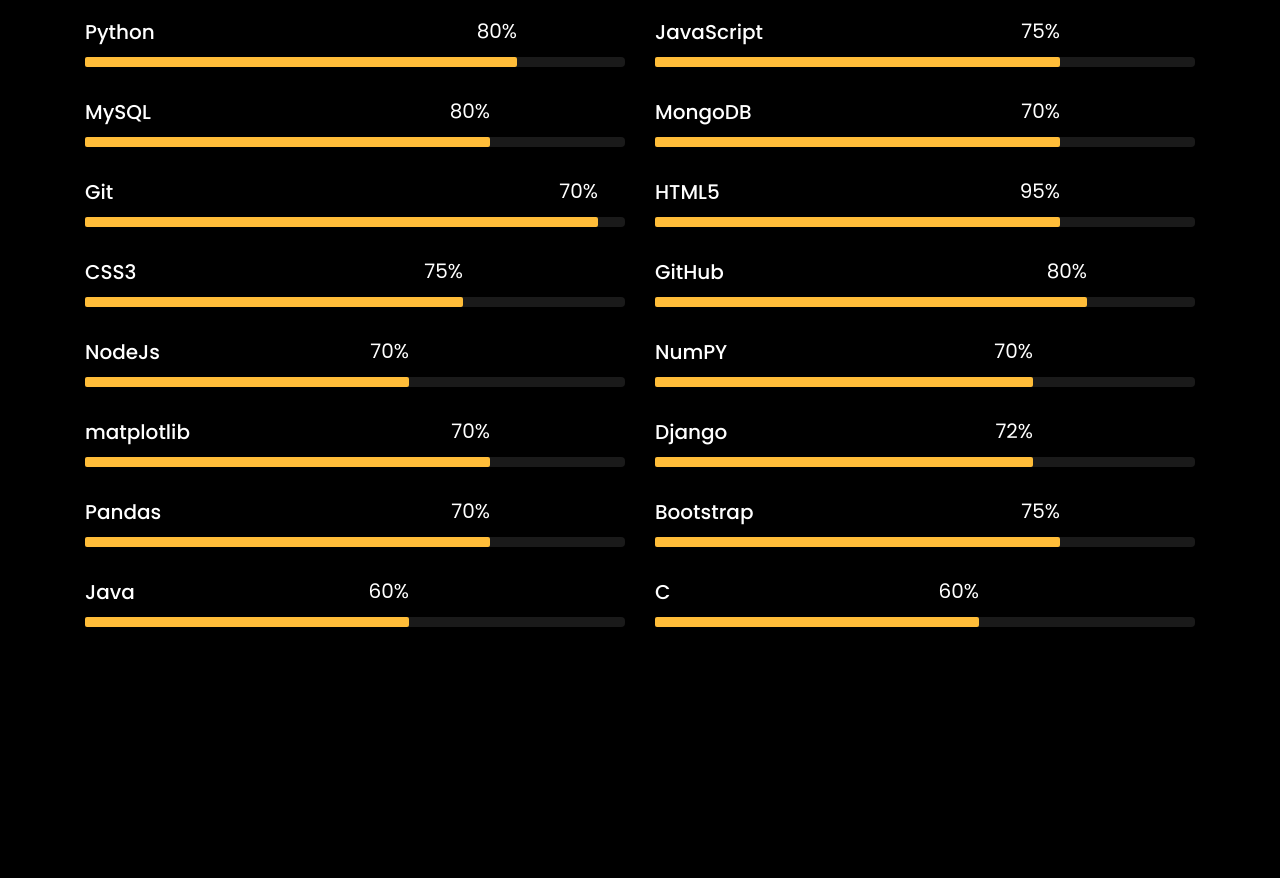
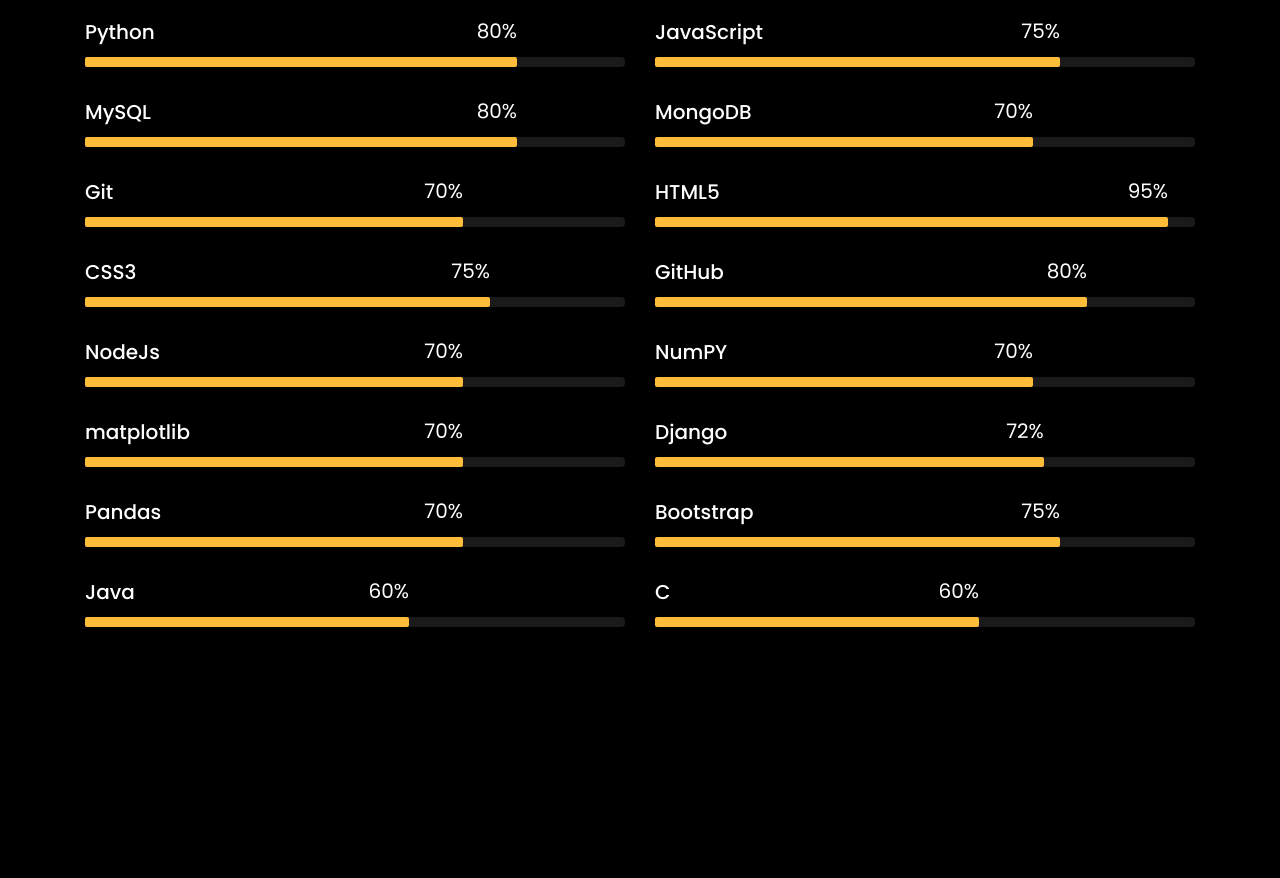
Before and after one commit to mistryvatsal22/my_portfolio, a plain HTML site: page index.html in a window 1280 px wide. Shown: the part 2820-3698 px from the top of the page. Drawn offline with Linux system fonts and the light colour scheme; files whose address does not match are found by name.

Commit message:
Update index.html

```diff
--- a/index.html
+++ b/index.html
@@ -305,7 +305,7 @@
 					<h3>MySQL</h3>
 					<div class="progress">
 						 <div class="progress-bar color-1" role="progressbar" aria-valuenow="85"
-						  aria-valuemin="0" aria-valuemax="100" style="width:75%">
+						  aria-valuemin="0" aria-valuemax="100" style="width:80%">
 						<span>80%</span>
 						  </div>
 					</div>
@@ -318,7 +318,7 @@
 							<h3>MongoDB</h3>
 							<div class="progress">
 							 	<div class="progress-bar color-1" role="progressbar" aria-valuenow="75"
-							  	aria-valuemin="0" aria-valuemax="100" style="width:75%">
+							  	aria-valuemin="0" aria-valuemax="100" style="width:70%">
 							    <span>70%</span>
 							  	</div>
 							</div>
@@ -329,7 +329,7 @@
 							<h3>Git</h3>
 							<div class="progress">
 							 	<div class="progress-bar color-2" role="progressbar" aria-valuenow="95"
-							  	aria-valuemin="0" aria-valuemax="100" style="width:95%">
+							  	aria-valuemin="0" aria-valuemax="100" style="width:70%">
 							    <span>70%</span>
 							  	</div>
 							</div>
@@ -340,7 +340,7 @@
 							<h3>HTML5</h3>
 							<div class="progress">
 							 	<div class="progress-bar color-3" role="progressbar" aria-valuenow="95"
-							  	aria-valuemin="0" aria-valuemax="100" style="width:75%">
+							  	aria-valuemin="0" aria-valuemax="100" style="width:95%">
 							    <span>95%</span>
 							  	</div>
 							</div>
@@ -351,7 +351,7 @@
 							<h3>CSS3</h3>
 							<div class="progress">
 							 	<div class="progress-bar color-4" role="progressbar" aria-valuenow="80"
-							  	aria-valuemin="0" aria-valuemax="100" style="width:70%">
+							  	aria-valuemin="0" aria-valuemax="100" style="width:75%">
 							    <span>75%</span>
 							  	</div>
 							</div>
@@ -373,7 +373,7 @@
 							<h3>NodeJs</h3>
 							<div class="progress">
 							 	<div class="progress-bar color-6" role="progressbar" aria-valuenow="85"
-							  	aria-valuemin="0" aria-valuemax="100" style="width:60%">
+							  	aria-valuemin="0" aria-valuemax="100" style="width:70%">
 							    <span>70%</span>
 							  	</div>
 							</div>
@@ -395,7 +395,7 @@
 							<h3>matplotlib</h3>
 							<div class="progress">
 							 	<div class="progress-bar color-6" role="progressbar" aria-valuenow="80"
-							  	aria-valuemin="0" aria-valuemax="100" style="width:75%">
+							  	aria-valuemin="0" aria-valuemax="100" style="width:70%">
 							    <span>70%</span>
 							  	</div>
 							</div>
@@ -406,7 +406,7 @@
 							<h3>Django</h3>
 							<div class="progress">
 							 	<div class="progress-bar color-6" role="progressbar" aria-valuenow="80"
-							  	aria-valuemin="0" aria-valuemax="100" style="width:70%">
+							  	aria-valuemin="0" aria-valuemax="100" style="width:72%">
 							    <span>72%</span>
 							  	</div>
 							</div>
@@ -417,7 +417,7 @@
 							<h3>Pandas</h3>
 							<div class="progress">
 							 	<div class="progress-bar color-6" role="progressbar" aria-valuenow="80"
-							  	aria-valuemin="0" aria-valuemax="100" style="width:75%">
+							  	aria-valuemin="0" aria-valuemax="100" style="width:70%">
 							    <span>70%</span>
 							  	</div>
 							</div>
```
